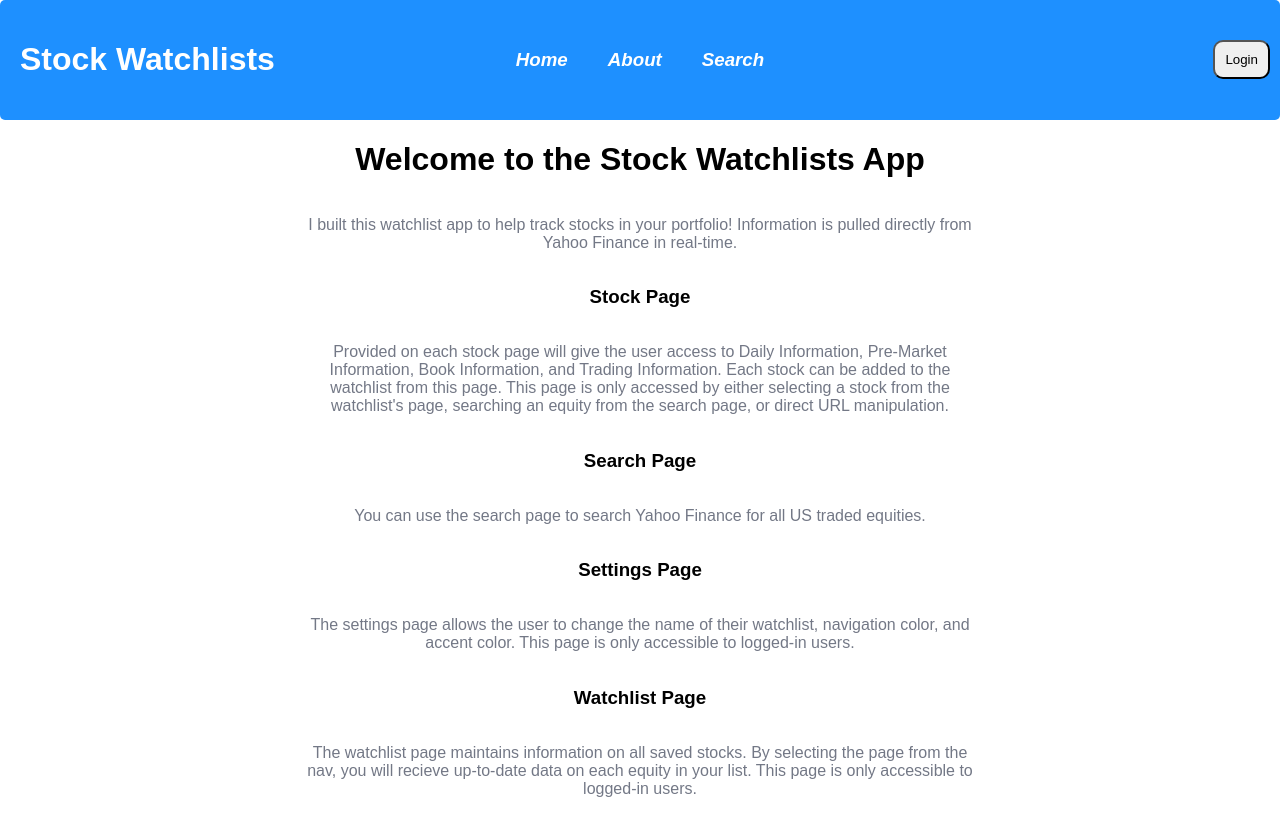
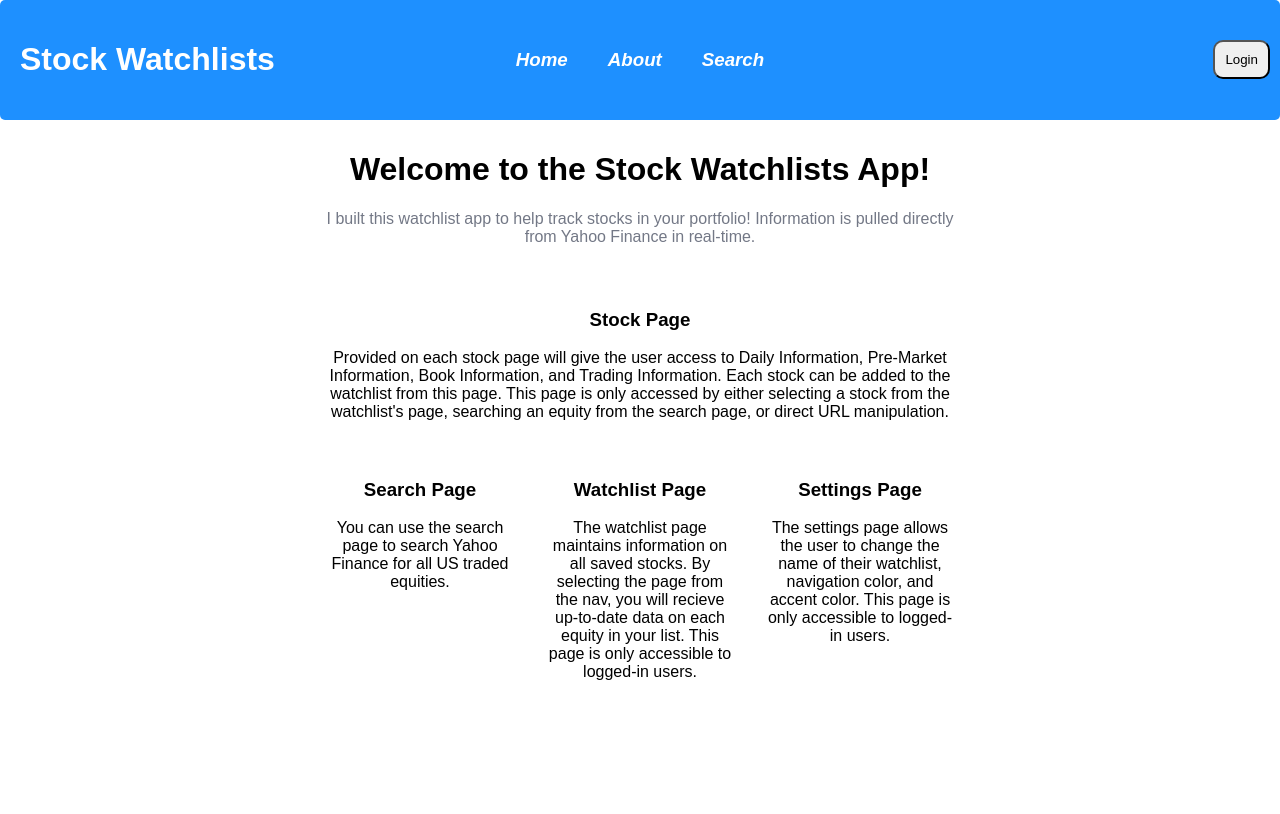
Before and after one commit to JLB2137/investment-watchlists, a React (Create React App) app: page /about in a window 1280 px wide. Built offline with nearby package versions, Linux system fonts and the light colour scheme; no server answers.

Commit message:
changed CSS on about page

```diff
--- a/src/components/Main.js
+++ b/src/components/Main.js
@@ -172,7 +172,11 @@ const Main = (props) => {
                 <Home  responseLengthCheck={responseLengthCheck} />
             </Route>
             <Route path='/about'>
-                <About />
+                <About
+                key={user}
+                navColor={navColor}
+                accentColor={accentColor}
+                />
             </Route>
             <Route path='/settings'>
                 <Settings
--- a/src/pages/About.js
+++ b/src/pages/About.js
@@ -1,21 +1,31 @@
 import '../views/About.css'
 
-const About = () => {
+const About = (props) => {
     return(
         <div className="about">
-            <h1 className="aboutInfo">Welcome to the Stock Watchlists App</h1>
-            <p className="aboutInfo">I built this watchlist app to help track stocks in your portfolio! Information is pulled directly from Yahoo Finance in real-time.</p>
-            <h3>Stock Page</h3>
-            <p>Provided on each stock page will give the user access to Daily Information,
-                 Pre-Market Information, Book Information, and Trading Information. Each stock can be added to the watchlist from this page.
-                 This page is only accessed by either selecting a stock from the watchlist's page, searching an equity from the search page, or direct URL manipulation.
-            </p>
-            <h3 className="searchPage">Search Page</h3>
-            <p className="searchPage">You can use the search page to search Yahoo Finance for all US traded equities.</p>
-            <h3 className="settingsPage">Settings Page</h3>
-            <p className="settingsPage">The settings page allows the user to change the name of their watchlist, navigation color, and accent color. This page is only accessible to logged-in users.</p>
-            <h3 className="watchlistPage">Watchlist Page</h3>
-            <p className="watchlistPage">The watchlist page maintains information on all saved stocks. By selecting the page from the nav, you will recieve up-to-date data on each equity in your list. This page is only accessible to logged-in users.</p>
+            <div  className="aboutInfo">
+                <h1>Welcome to the Stock Watchlists App!</h1>
+                <p>I built this watchlist app to help track stocks in your portfolio! Information is pulled directly from Yahoo Finance in real-time.</p>
+            </div>
+            <div className="stockPage" style={{backgroundColor: props.navColor, color: props.accentColor}}>
+                <h3>Stock Page</h3>
+                <p>Provided on each stock page will give the user access to Daily Information,
+                    Pre-Market Information, Book Information, and Trading Information. Each stock can be added to the watchlist from this page.
+                    This page is only accessed by either selecting a stock from the watchlist's page, searching an equity from the search page, or direct URL manipulation.
+                </p>
+            </div>
+            <div className="searchPage" style={{backgroundColor: props.navColor, color: props.accentColor}}>
+                <h3>Search Page</h3>
+                <p>You can use the search page to search Yahoo Finance for all US traded equities.</p>
+            </div>
+            <div className="settingsPage" style={{backgroundColor: props.navColor, color: props.accentColor}}>
+                <h3>Settings Page</h3>
+                <p>The settings page allows the user to change the name of their watchlist, navigation color, and accent color. This page is only accessible to logged-in users.</p>
+            </div>
+            <div className="watchlistPage" style={{backgroundColor: props.navColor, color: props.accentColor}}>
+                <h3>Watchlist Page</h3>
+                <p>The watchlist page maintains information on all saved stocks. By selecting the page from the nav, you will recieve up-to-date data on each equity in your list. This page is only accessible to logged-in users.</p>
+            </div>
         </div>
 
     )
--- a/src/pages/Home.js
+++ b/src/pages/Home.js
@@ -5,7 +5,7 @@ const Home = (props) => {
 
     return(
         <div className='home'>
-            <h1>Weclome to the Stock Watchlist App!</h1>
+            <h1>Stock Watchlists</h1>
             <img src={stock} />
             <h3>Example Ticker: TSLA</h3>
             <h4>Name: Tesla, Inc.</h4>
--- a/src/views/About.css
+++ b/src/views/About.css
@@ -1,10 +1,69 @@
 .about {
-    display: flex;
+    display: grid;
     flex-direction: column;
-    margin: auto 300px auto 300px;
+    margin: auto;
     text-align: center;
+    grid-template-columns: 200px 200px 200px;
+    grid-template-rows: 150px 150px 240px;
+    grid-row-gap: 20px;
+    grid-column-gap: 20px;
+    justify-content: center;
 }
 
-.about p {
+
+.aboutInfo {
+    padding-left: 5px;
+    padding-right: 5px;
+    margin-top: 10px;
+    border-radius: 5px;
+    grid-column-start: 1;
+    grid-column-end: span 3;
+    grid-row-start: 1;
+    grid-row-end: span 1;
+}
+
+.aboutInfo p {
     color: #737886;
 }
+
+
+.stockPage {
+    padding-left: 5px;
+    padding-right: 5px;
+    border-radius: 5px;
+    grid-column-start: 1;
+    grid-column-end: span 3;
+    grid-row-start: 2;
+    grid-row-end: span 1;
+}
+
+.searchPage {
+    padding-left: 5px;
+    padding-right: 5px;
+    border-radius: 5px;
+    grid-column-start: 1;
+    grid-column-end: span 1;
+    grid-row-start: 3;
+    grid-row-end: span 1;
+}
+
+
+.watchlistPage {
+    padding-left: 5px;
+    padding-right: 5px;
+    border-radius: 5px;
+    grid-column-start: 2;
+    grid-column-end: span 1;
+    grid-row-start: 3;
+    grid-row-end: span 1;
+}
+
+.settingsPage {
+    padding-left: 5px;
+    padding-right: 5px;
+    border-radius: 5px;
+    grid-column-start: 3;
+    grid-column-end: span 1;
+    grid-row-start: 3;
+    grid-row-end: span 1;
+}
```
